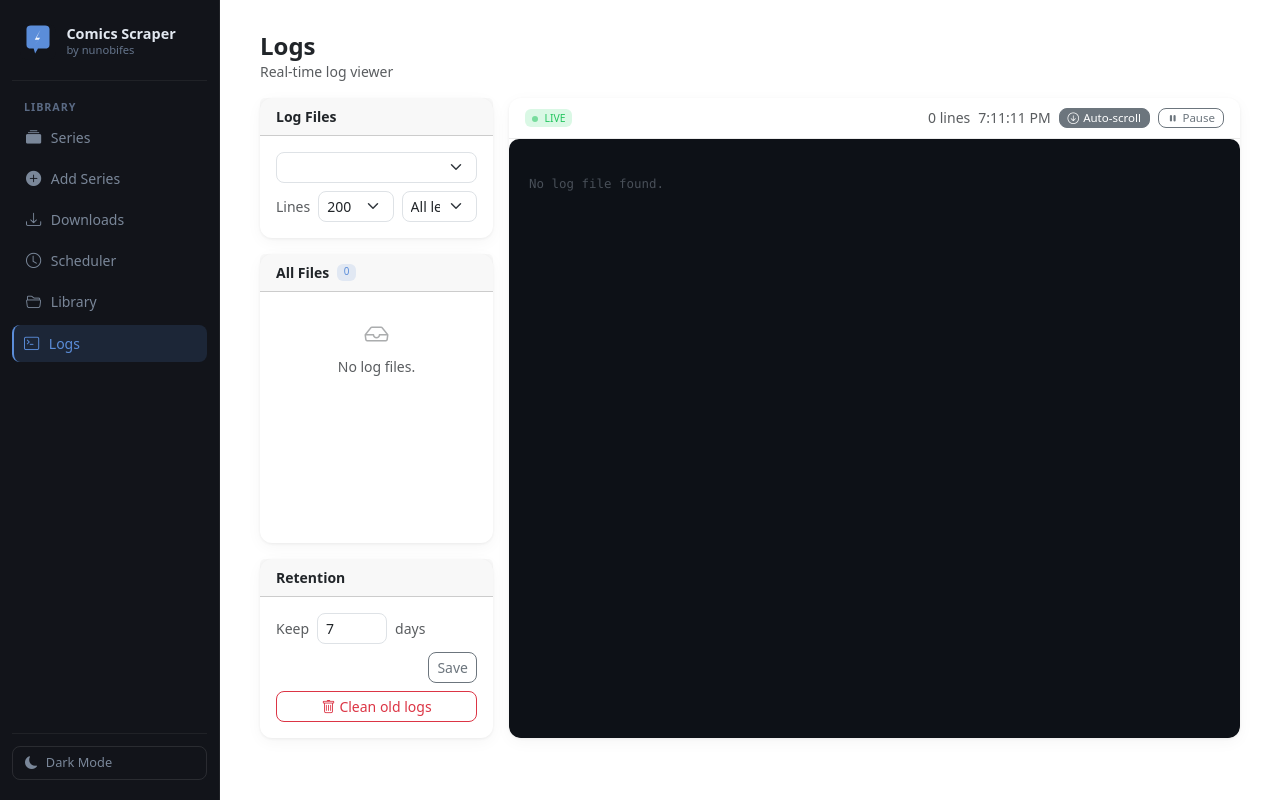
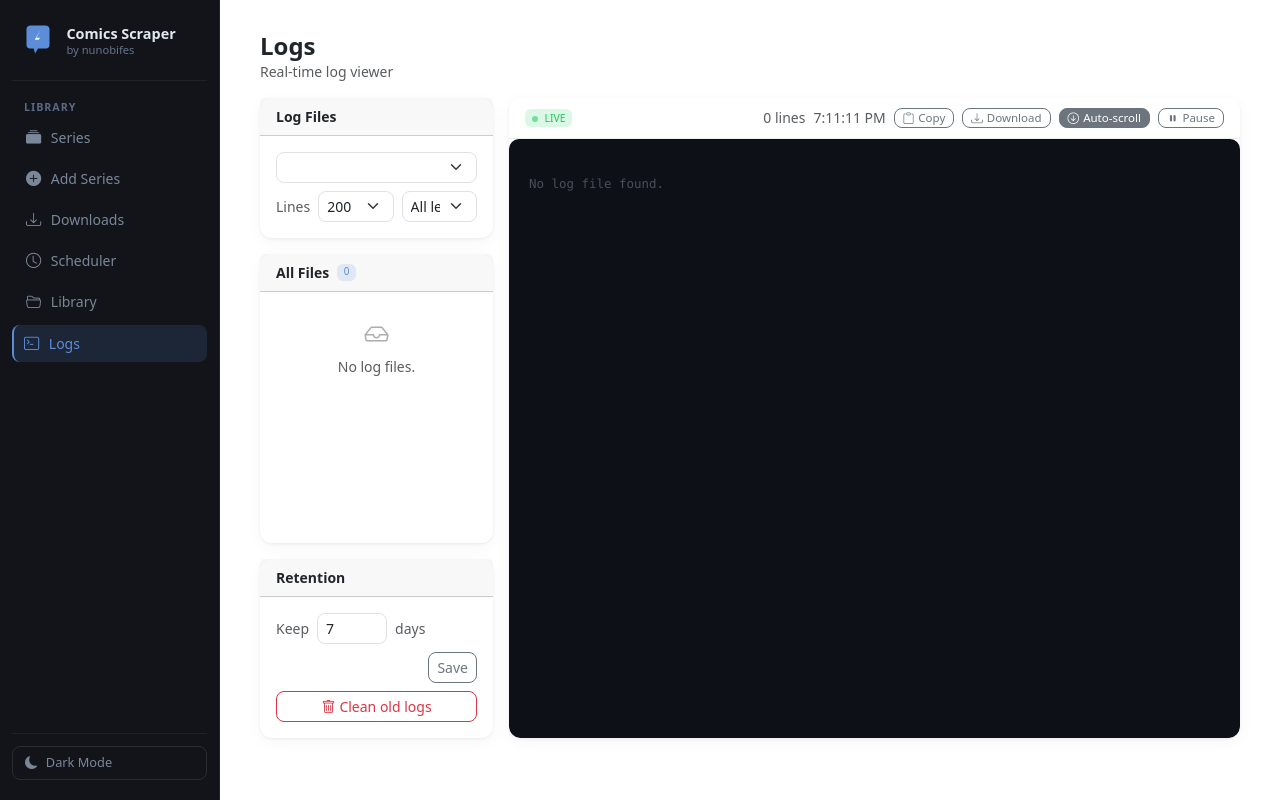
Before and after one commit to nuno-f-rocha-alb/comics-scraper-py, a FastAPI app: page /logs in a window 1280 px wide. Run offline with FastAPI, Linux system fonts and the light colour scheme; data that the repository does not hold is empty.

Commit message:
logs: download button + selection-aware copy in live viewer
The 2s htmx swap that powers the live tail was wiping any text the
user had selected mid-copy, making it impossible to copy a log
fragment without first hitting Pause.

- Add /logs/{filename}/download endpoint and surface it as a Download
  button in the toolbar plus an icon in the file list.
- Hold the live refresh automatically while a selection inside
  #log-terminal is active (via htmx:beforeRequest guard) so the user
  can highlight and copy without manual pausing.
- Add a Copy button that copies the current selection or, if none,
  the full visible buffer to the clipboard.

Co-Authored-By: Claude Opus 4.7 <noreply@anthropic.com>

```diff
--- a/web/app.py
+++ b/web/app.py
@@ -9,7 +9,7 @@ from urllib.parse import quote
 log = logging.getLogger(__name__)
 
 from fastapi import Depends, FastAPI, Form, HTTPException, Query, Request, Response
-from fastapi.responses import HTMLResponse, RedirectResponse
+from fastapi.responses import FileResponse, HTMLResponse, RedirectResponse
 from fastapi.staticfiles import StaticFiles
 from fastapi.templating import Jinja2Templates
 from sqlalchemy.orm import Session
@@ -1653,6 +1653,15 @@ def logs_files_partial(request: Request):
     )
 
 
+@app.get("/logs/{filename}/download")
+def log_download(filename: str):
+    safe = os.path.basename(filename)
+    path = os.path.join(LOG_DIR, safe)
+    if not os.path.isfile(path):
+        raise HTTPException(status_code=404)
+    return FileResponse(path, media_type="text/plain", filename=safe)
+
+
 @app.delete("/logs/{filename}", response_class=HTMLResponse)
 def log_delete(filename: str, request: Request):
     safe = os.path.basename(filename)
--- a/web/templates/logs.html
+++ b/web/templates/logs.html
@@ -114,6 +114,20 @@
         <span class="ms-auto d-flex gap-2 align-items-center">
           <span class="text-muted small" id="stream-count"></span>
           <span class="text-muted small" id="stream-time"></span>
+          <button id="btn-copy"
+                  class="btn btn-sm btn-outline-secondary py-0 px-2"
+                  style="font-size:0.72rem;"
+                  onclick="copyVisibleLog(this)"
+                  title="Copy visible lines">
+            <i class="bi bi-clipboard me-1"></i>Copy
+          </button>
+          <a id="btn-download"
+             class="btn btn-sm btn-outline-secondary py-0 px-2"
+             style="font-size:0.72rem;"
+             href="/logs/{{ current_name }}/download"
+             title="Download this log file">
+            <i class="bi bi-download me-1"></i>Download
+          </a>
           <button id="btn-autoscroll"
                   class="btn btn-sm btn-outline-secondary py-0 px-2 active"
                   style="font-size:0.72rem;"
@@ -201,6 +215,8 @@
 
   function switchLog(filename) {
     document.getElementById('stream-filename').textContent = filename;
+    const dl = document.getElementById('btn-download');
+    if (dl) dl.href = `/logs/${encodeURIComponent(filename)}/download`;
     updateStream(filename);
   }
 
@@ -215,6 +231,54 @@
     htmx.process(term);
     htmx.trigger(term, 'load');
   }
+
+  /* Hold the live refresh while the user has text selected inside the
+     terminal — otherwise the 2s htmx swap wipes the selection mid-copy.
+     A separate flag from _logPaused so the toolbar Pause button is not
+     visually toggled by passive selection. */
+  window._logSelectionHold = false;
+  document.addEventListener('selectionchange', () => {
+    const term = document.getElementById('log-terminal');
+    if (!term) return;
+    const sel = window.getSelection();
+    const hasSel = sel && sel.toString().length > 0
+      && term.contains(sel.anchorNode) && term.contains(sel.focusNode);
+    if (hasSel !== window._logSelectionHold) {
+      window._logSelectionHold = hasSel;
+      // Re-evaluate the hx-trigger guard via an attribute flip so htmx
+      // notices on the next tick. The [!window._logPaused] condition is
+      // re-checked on every trigger evaluation, so we just OR it.
+    }
+  });
+  // Patch the hx-trigger guard by intercepting htmx:trigger and skipping
+  // the load when a selection is held.
+  document.body.addEventListener('htmx:beforeRequest', (evt) => {
+    if (evt.detail.elt && evt.detail.elt.id === 'log-terminal'
+        && window._logSelectionHold) {
+      evt.preventDefault();
+    }
+  });
+
+  async function copyVisibleLog(btn) {
+    const term = document.getElementById('log-terminal');
+    if (!term) return;
+    const sel = window.getSelection();
+    const text = (sel && sel.toString().length > 0
+      && term.contains(sel.anchorNode))
+      ? sel.toString()
+      : term.innerText;
+    try {
+      await navigator.clipboard.writeText(text);
+      const orig = btn.innerHTML;
+      btn.innerHTML = '<i class="bi bi-check2 me-1"></i>Copied';
+      setTimeout(() => { btn.innerHTML = orig; }, 1200);
+    } catch (e) {
+      btn.innerHTML = '<i class="bi bi-x me-1"></i>Failed';
+      setTimeout(() => {
+        btn.innerHTML = '<i class="bi bi-clipboard me-1"></i>Copy';
+      }, 1500);
+    }
+  }
 </script>
 
 {% endblock %}
--- a/web/templates/partials/log_files.html
+++ b/web/templates/partials/log_files.html
@@ -11,6 +11,12 @@
         {{ (f.size / 1024) | round(1) }} KB
       </div>
     </div>
+    <a class="btn btn-link btn-sm p-0 text-muted flex-shrink-0"
+       href="/logs/{{ f.name }}/download"
+       onclick="event.stopPropagation();"
+       title="Download">
+      <i class="bi bi-download" style="font-size:0.75rem;"></i>
+    </a>
     <button class="btn btn-link btn-sm p-0 text-muted flex-shrink-0"
             hx-delete="/logs/{{ f.name }}"
             hx-target="#log-files-list"
```
